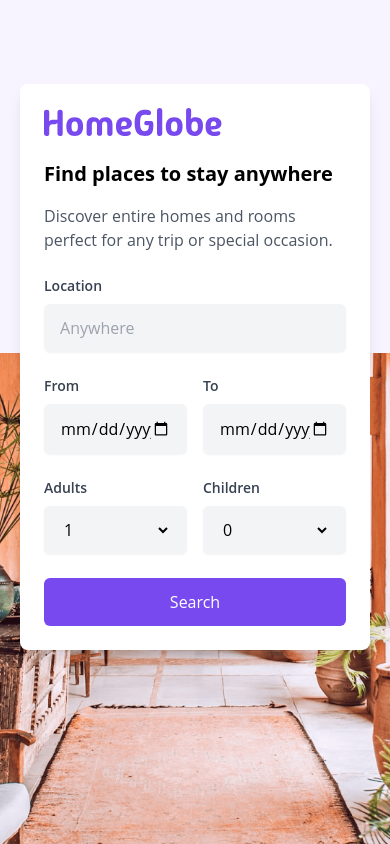
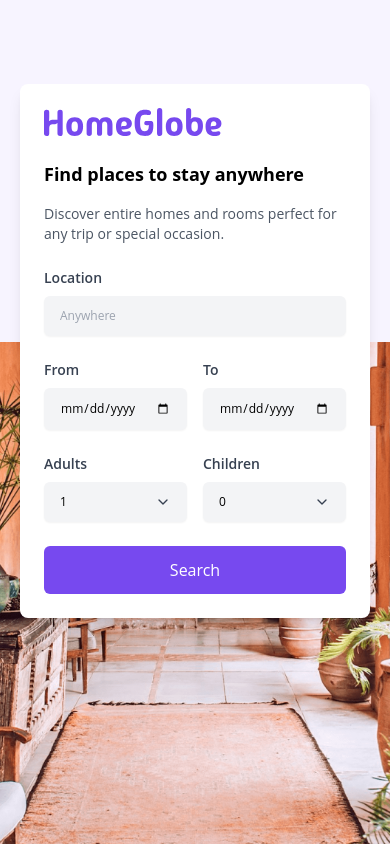
Before and after one commit to brandeth/fe-developer-test, a Next.js app: page / in a window 390 px wide. Built offline with nearby package versions, Linux system fonts and the light colour scheme.

Commit message:
Adjust font size for mobile devices.

```diff
--- a/app/components/Form.tsx
+++ b/app/components/Form.tsx
@@ -103,10 +103,10 @@ export default function SearchForm() {
   return (
     <div className="max-w-md mx-auto bg-white p-6 md:p-8 rounded-lg shadow-lg md:absolute md:w-[26rem]">
       <Logo />
-      <h1 className="font-bold mt-6 mb-4 text-xl md:text-2xl ">
+      <h1 className="font-bold mt-6 mb-4 text-lg md:text-2xl">
         Find places to stay anywhere
       </h1>
-      <p className="text-gray-600 mb-6 ">
+      <p className="text-gray-600 mb-6 text-sm md:text-base">
         Discover entire homes and rooms perfect for any trip or special
         occasion.
       </p>
@@ -118,7 +118,7 @@ export default function SearchForm() {
           <input
             type="text"
             placeholder="Anywhere"
-            className="w-full border-gray-300 rounded-md shadow-sm focus:ring-2 focus:outline-none focus:border-primary-focus focus:ring-primary-focus p-4 py-3 bg-gray-100"
+            className="w-full border-gray-300 rounded-md shadow-sm focus:ring-2 focus:outline-none focus:border-primary-focus focus:ring-primary-focus p-4 py-3 bg-gray-100 text-xs md:text-base"
             value={location}
             onChange={handleLocationChange}
           />
@@ -133,7 +133,7 @@ export default function SearchForm() {
             </label>
             <input
               type="date"
-              className="w-full border-gray-300 rounded-md shadow-sm focus:ring-2 focus:outline-none focus:border-primary-focus focus:ring-primary-focus p-4 py-3 bg-gray-100"
+              className="w-full border-gray-300 rounded-md shadow-sm focus:ring-2 focus:outline-none focus:border-primary-focus focus:ring-primary-focus p-4 py-3 bg-gray-100 appearance-none text-xs md:text-base"
               value={fromDate}
               placeholder="Add date"
               onChange={handleFromDateChange}
@@ -148,7 +148,7 @@ export default function SearchForm() {
             </label>
             <input
               type="date"
-              className="w-full border-gray-300 rounded-md shadow-sm focus:ring-2 focus:outline-none focus:border-primary-focus focus:ring-primary-focus p-4 py-3 bg-gray-100"
+              className="w-full border-gray-300 rounded-md shadow-sm focus:ring-2 focus:outline-none focus:border-primary-focus focus:ring-primary-focus p-4 py-3 bg-gray-100 appearance-none text-xs md:text-base"
               value={toDate}
               placeholder="Add date"
               onChange={handleToDateChange}
@@ -164,9 +164,10 @@ export default function SearchForm() {
             <label className="block text-gray-700 text-sm font-semibold mb-2">
               Adults
             </label>
+            <div className="relative">
               <select
-              className="w-full border-gray-300 rounded-md shadow-sm focus:ring-2 focus:outline-none focus:border-primary-focus focus:ring-primary-focus p-4 py-3 bg-gray-100 pr-10 custom-select"
-              value={adults}
+                className="w-full border-gray-300 rounded-md shadow-sm focus:ring-2 focus:outline-none focus:border-primary-focus focus:ring-primary-focus p-4 py-3 bg-gray-100 appearance-none text-xs md:text-base"
+                value={children}
                 onChange={handleAdultsChange}
               >
                 {[1, 2, 3, 4, 5].map((n) => (
@@ -175,13 +176,31 @@ export default function SearchForm() {
                   </option>
                 ))}
               </select>
+              <div className="pointer-events-none absolute inset-y-0 right-0 flex items-center px-4 text-gray-700">
+                <svg
+                  xmlns="http://www.w3.org/2000/svg"
+                  width="16"
+                  height="16"
+                  viewBox="0 0 24 24"
+                  fill="none"
+                  stroke="currentColor"
+                  strokeWidth="2"
+                  strokeLinecap="round"
+                  strokeLinejoin="round"
+                  className="lucide lucide-chevron-down"
+                >
+                  <path d="m6 9 6 6 6-6" />
+                </svg>
+              </div>
+            </div>
           </div>
           <div>
             <label className="block text-gray-700 text-sm font-semibold mb-2">
               Children
             </label>
+            <div className="relative">
               <select
-              className="w-full border-gray-300 rounded-md shadow-sm focus:ring-2 focus:outline-none focus:border-primary-focus focus:ring-primary-focus p-4 py-3 bg-gray-100 custom-select"
+                className="w-full border-gray-300 rounded-md shadow-sm focus:ring-2 focus:outline-none focus:border-primary-focus focus:ring-primary-focus p-4 py-3 bg-gray-100 appearance-none text-xs md:text-base"
                 value={children}
                 onChange={handleChildrenChange}
               >
@@ -191,6 +210,23 @@ export default function SearchForm() {
                   </option>
                 ))}
               </select>
+              <div className="pointer-events-none absolute inset-y-0 right-0 flex items-center px-4 text-gray-700">
+                <svg
+                  xmlns="http://www.w3.org/2000/svg"
+                  width="16"
+                  height="16"
+                  viewBox="0 0 24 24"
+                  fill="none"
+                  stroke="currentColor"
+                  strokeWidth="2"
+                  strokeLinecap="round"
+                  strokeLinejoin="round"
+                  className="lucide lucide-chevron-down"
+                >
+                  <path d="m6 9 6 6 6-6" />
+                </svg>
+              </div>
+            </div>
           </div>
         </div>
         <button
```
Lines whose indentation alone changed are shown as unchanged.
